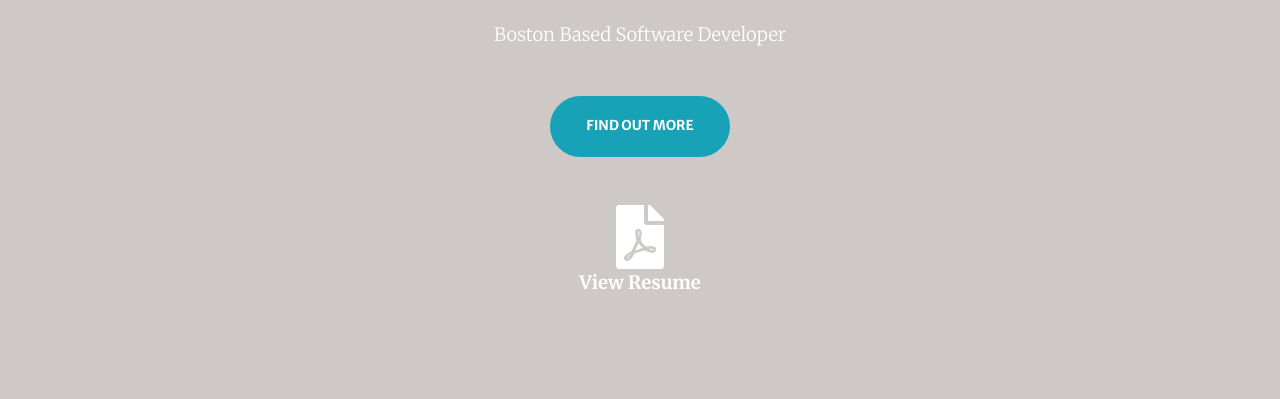
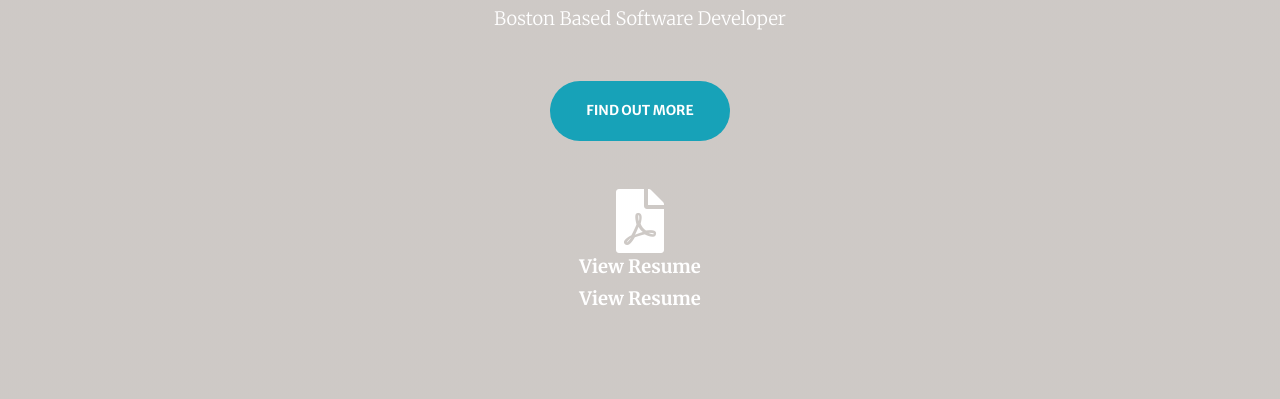
Before and after one commit to philgarrigan22/philgarrigan22.github.io, a website with bundled scripts: page index.html in a window 1280 px wide. Shown: the part 401-800 px from the top of the page. Built offline with nearby package versions, Linux system fonts and the light colour scheme; files whose address does not match are found by name.

Commit message:
Updating resume links

```diff
--- a/index.html
+++ b/index.html
@@ -76,6 +76,7 @@
             <div class="col-lg-3 col-md-6 text-center">
               <div class="mt-5">
                 <i class="fas fa-4x fa-file-pdf text-white"></i>
+                <p class="text-white font-weight-bold mb-1"><a class="text-white" href="https://drive.google.com/file/d/1wLwAXMHGPCrN3mzKujw1aZEv1i7G1sjF/view?usp=sharing" target="_blank">View Resume</a></p>
                 <p class="text-white font-weight-bold mb-1"><a class="text-white" href="https://drive.google.com/file/d/1wLwAXMHGPCrN3mzKujw1aZEv1i7G1sjF/view?usp=sharing" target="_blank">View Resume</a></p>
               </div>
             </div>
```
